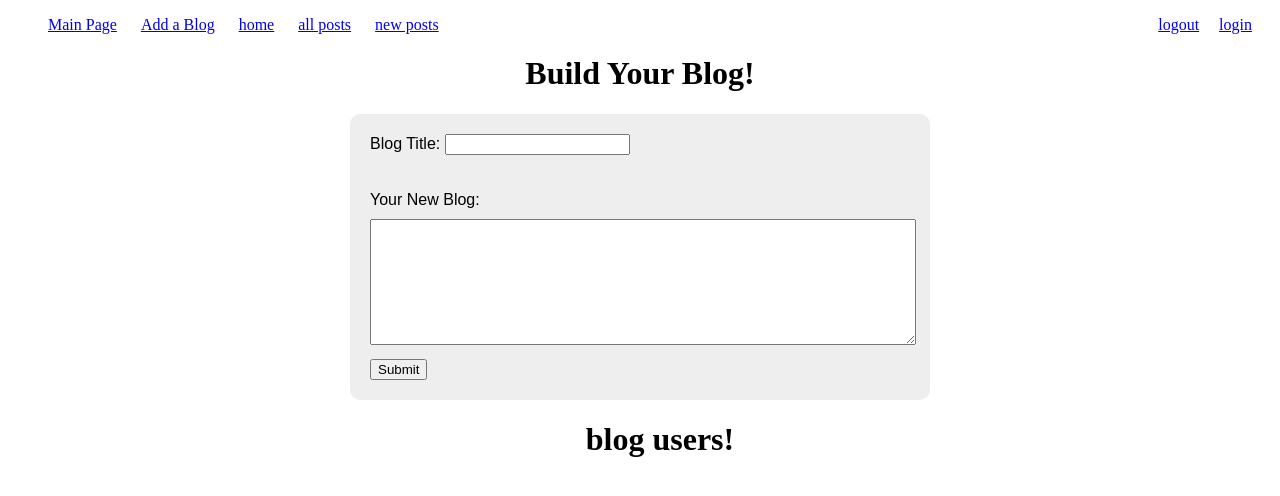
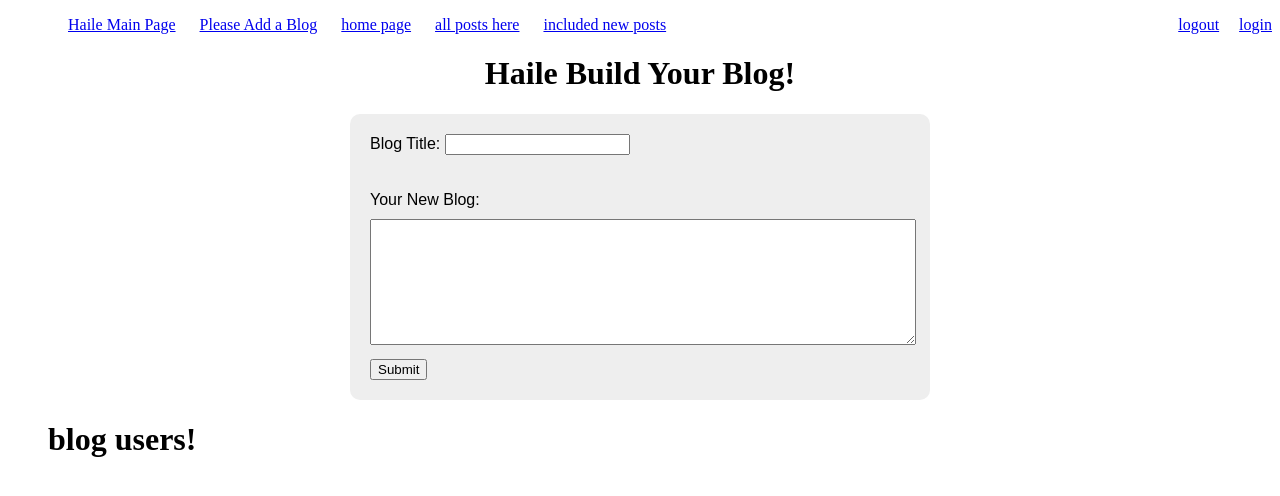
Before and after one commit to Hasnake/blogZ, a Flask app: page / in a window 1280 px wide. Shown: the top 496 px of the page. Run offline with Flask 2, Linux system fonts and the light colour scheme.

Commit message:
Adding Haile BlogZ base and blog pages

```diff
--- a/main.py
+++ b/main.py
@@ -126,14 +126,10 @@ def blog():
 
 
 @app.route('/', methods=['POST', 'GET'])
-#def index():
-    # owner = User.query.filter_by(username=session['username']).first()
 def index():
 
     users = User.query.all()
     return render_template('index.html', users=users)
-
-    #return render_template('index.html')
 
 @app.route('/newpost', methods=['post', 'get'])
 def add():
@@ -142,7 +138,6 @@ def add():
     title_error = ""
     content_error =""
     if request.method == "POST":
-        #blog_id = request.form['id']
         blog_title = request.form['title']
         owner = User.query.filter_by(username=session['username']).first()
 
--- a/templates/base.html
+++ b/templates/base.html
@@ -6,19 +6,20 @@
 
     <style>
     h1 {
-        text-align: center;
+        text-align: left;
+        text-emphasis-color: Black;
     }
     .nav li {
         display: inline;
-        padding-right: 20px;
+        padding-left: 20px;
     }
     form {
-        background-color: #eee;
-        padding: 20px;
+        background-color: blue;
+        padding: 15px;
         margin: 0 auto;
-        width: 540px;
-        font: 16px sans-serif;
-        border-radius: 10px;
+        width: 500px;
+        font: 16px serif;
+        border-radius: 20px;
     }
     textarea {
         margin: 10px 0;
@@ -35,11 +36,11 @@
 <body>
 <div class="nav">
     <ul>
-        <li><a href="/blog">Main Page</a></li>
-        <li><a href="/newpost">Add a Blog</a></li>
-        <li><a href="/">home</a></li>
-        <li><a href="/blog">all posts</a></li>
-        <li><a href="/newpost">new posts</a></li>
+        <li><a href="/blog">Haile Main Page</a></li>
+        <li><a href="/newpost">Please Add a Blog</a></li>
+        <li><a href="/">home page</a></li>
+        <li><a href="/blog">all posts here</a></li>
+        <li><a href="/newpost">included new posts</a></li>
         <li class="right"><a href="/login">login</a></li>
        <li class="right"><a href="/login">logout</a></li>
 
--- a/templates/blog.html
+++ b/templates/blog.html
@@ -5,7 +5,7 @@
 
 {% block content %}
 
-<h1>Build a Blog</h1>
+<h1>Go Haile Build a Blog!</h1>
 {% for post in posts %}
 <h2><a href="/singlepost?id={{post.id}}">{{post.title}}</a></h2>
 <p>{{post.content}}</p>
--- a/templates/index.html
+++ b/templates/index.html
@@ -1,7 +1,7 @@
 {% extends "base.html" %}
 
 {% block content %}
-    <h1 style= "text-align:center;"> Build Your Blog!</h1>
+    <h1 style= "text-align:center;"> Haile Build Your Blog!</h1>
     <form style="
                 background-color: #eee;
                 padding: 20px;
@@ -34,4 +34,3 @@
 {% endfor%}
 </ul>
 {% endblock %}
-Contact GitHub API Training Shop Blog About
--- a/templates/login.html
+++ b/templates/login.html
@@ -2,7 +2,7 @@
 
 {% block content %}
 <h1>Login!</h1>
-<p>If you don't have an account, you may <a href="/signup">signup</a> for one</p>
+<p>if you are new, you should <a href="/signup">signup</a> for your own</p>
 <form action="/login" method="POST">
     <table>
         <tr>
```
